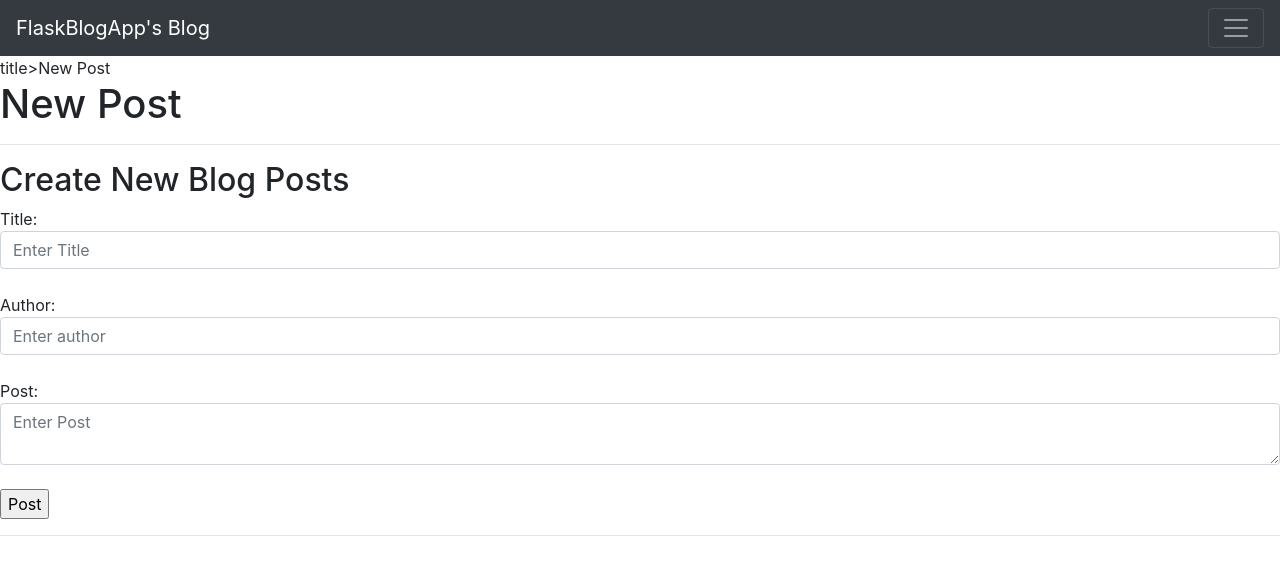
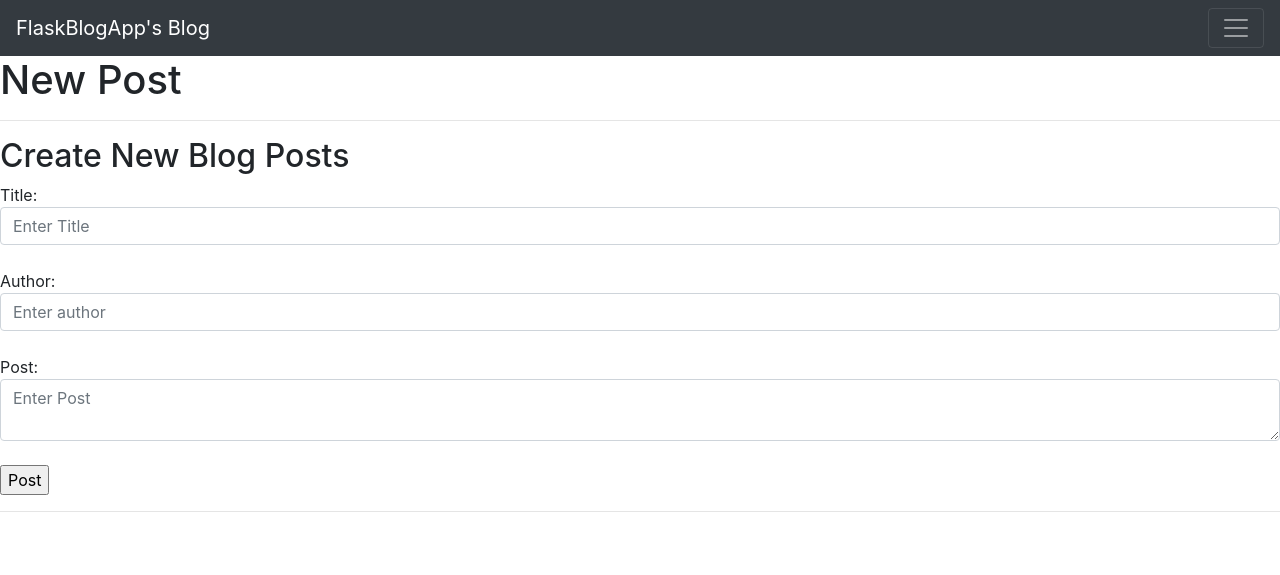
Before and after one commit to keerthan-sg/FlaskBlogApp, a Flask app: page /posts/flask_new in a window 1280 px wide. Shown: the top 575 px of the page. Run offline with Flask 2, Linux system fonts and the light colour scheme; some libraries are stand-ins or nearby versions.

```diff
--- a/templates/new_posts.html
+++ b/templates/new_posts.html
@@ -1,7 +1,7 @@
 {% extends 'base.html' %}
 
 {% block content %}
-title>New Post</title>
+<title>New Post</title>
 
 <h1>New Post</h1>
 <hr>
```
